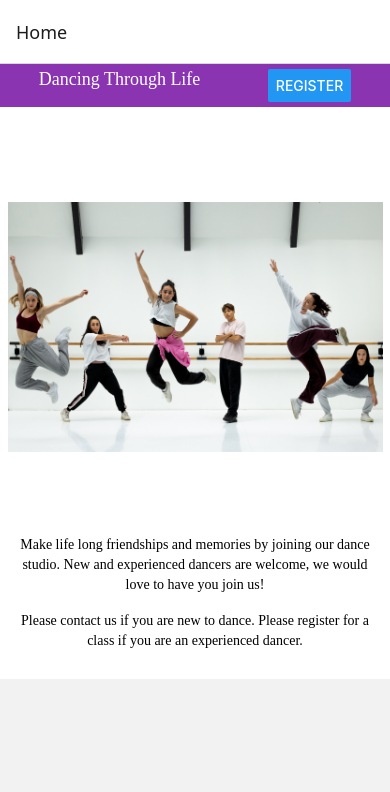
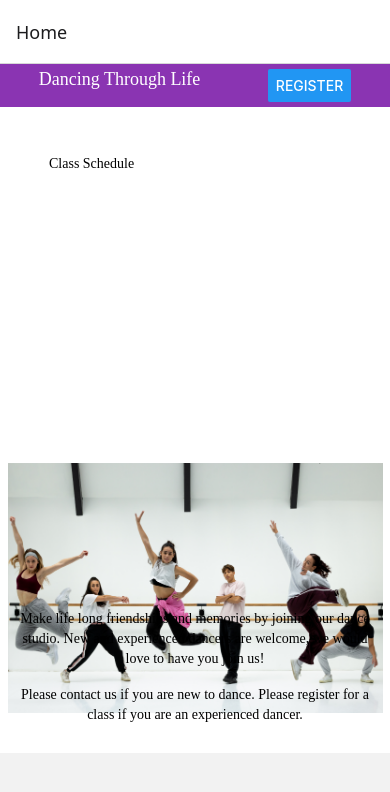
Before and after one commit to SEG3125-2026/seg3125-lab8_group20, a React Native app in the folder myproject/: screen / in a window 390 px wide. Shown: the top 792 px of the page. Built offline with nearby package versions, Linux system fonts and the light colour scheme.

Commit message:
added calendar screen

```diff
--- a/myproject/package.json
+++ b/myproject/package.json
@@ -17,6 +17,7 @@
     "react": "19.2.0",
     "react-dom": "19.2.0",
     "react-native": "0.83.2",
+    "react-native-calendars": "^1.1314.0",
     "react-native-gesture-handler": "~2.30.0",
     "react-native-reanimated": "4.2.1",
     "react-native-safe-area-context": "^5.7.0",
--- a/myproject/screens/classschedules.js
+++ b/myproject/screens/classschedules.js
@@ -1,7 +1,24 @@
 import React, { useState } from 'react';
-import { globalStyles } from '../styles/global'
+import { globalStyles } from '../styles/global';
+import { Calendar } from 'react-native-calendars';
 import { StyleSheet, Text, View, Button, ScrollView, Image, StatusBar, TextInput} from 'react-native';
+import { useNavigation } from '@react-navigation/native';
 
 export default function ClassSchedulesScreen(){
+    const navigation = useNavigation();
+    const pressHandler = () => {
+        navigation.navigate('Home')
+    };
+    return(
+        <ScrollView>
+            <View style={globalStyles.container}>
+                <Calendar>
+                </Calendar>
+            </View>
+            <View style={globalStyles.container}>
+                <Button title='Home' onPress={pressHandler} />
+            </View>
+        </ScrollView>
+    )
 
 }
--- a/myproject/screens/homescreen.js
+++ b/myproject/screens/homescreen.js
@@ -5,9 +5,10 @@ import { useNavigation } from '@react-navigation/native';
 
 export default function HomeScreen(){
   const navigation = useNavigation();
-  const pressHandler = () =>{
-    navigation.navigate('Register')
-  }
+  const pressHandler = () => {
+    navigation.navigate('Register'),
+    navigation.navigate('ClassSchedule')
+  };
   return (
     <ScrollView>
       <View style={styles.container}>
@@ -18,6 +19,9 @@ export default function HomeScreen(){
           </View>
         </View>
         <View style={styles.body}>
+          <View style={globalStyles.container}>
+            <Text style={styles.textStyle} onPress={pressHandler}>Class Schedule</Text>
+          </View>
           <View style={styles.imageContainer}>
               <Image source={require('../assets/Dance_studio_homepage.png')}
                      style={{height: 400 , width: 375, resizeMode: 'contain'}}/>
@@ -44,6 +48,11 @@ const styles = StyleSheet.create({
       flexDirection: 'row',
       justifyContent: 'space-around',
     },
+    textStyle:{
+      justifyContent: 'space-around',
+      padding: 5,
+      fontFamily: 'nunito',
+    },
     body:{
       backgroundColor: 'white',
       padding: 20,
```
Also changed, not shown: 1 other file (tests, documents, lock files or other folders).
